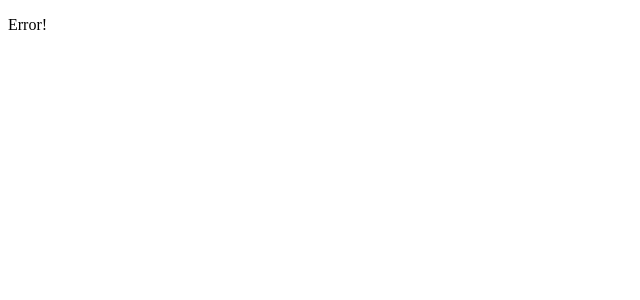
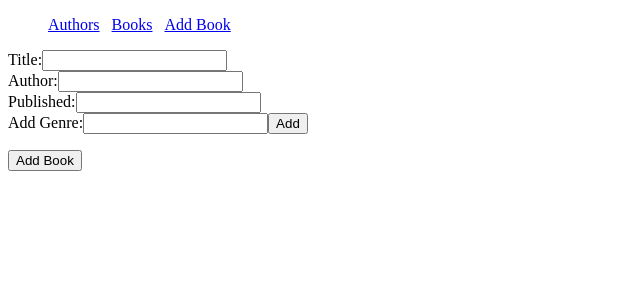
Before and after one commit to Thomas-J-A/graphql-library, a React (Vite) app in the folder packages/client/: page /add-book in a window 1280 px wide. Before the commit this address had no page. Shown: the top 300 px of the page, without its empty margins (0-640 px from the left). Built offline with nearby package versions, Linux system fonts and the light colour scheme.

Commit message:
Complete exercise 8.10

```diff
--- a/packages/client/src/components/MainNav/MainNav.jsx
+++ b/packages/client/src/components/MainNav/MainNav.jsx
@@ -12,6 +12,9 @@ const MainNav = () => {
         <S.NavItem>
           <Link to={`/books`}>Books</Link>
         </S.NavItem>
+        <S.NavItem>
+          <Link to={`/add-book`}>Add Book</Link>
+        </S.NavItem>
       </S.NavList>
     </S.MainNav>
   );
--- a/packages/client/src/main.jsx
+++ b/packages/client/src/main.jsx
@@ -5,6 +5,7 @@ import { ApolloClient, InMemoryCache, ApolloProvider } from '@apollo/client';
 import App from './App.jsx';
 import IndexPage from './pages/Index/IndexPage/IndexPage';
 import BooksPage from './pages/Books/BooksPage/BooksPage';
+import AddBookPage from './pages/AddBook/AddBookPage/AddBookPage.jsx';
 
 const client = new ApolloClient({
   uri: 'http://localhost:4000',
@@ -22,6 +23,10 @@ const router = createBrowserRouter([
         path: '/books',
         element: <BooksPage />,
       },
+      {
+        path: '/add-book',
+        element: <AddBookPage />,
+      },
     ],
   },
 ]);
--- /dev/null
+++ b/packages/client/src/pages/AddBook/AddBookPage/AddBookPage.jsx
@@ -0,0 +1,102 @@
+import { useState } from 'react';
+import { useNavigate } from 'react-router-dom';
+import { useMutation } from '@apollo/client';
+
+import { ADD_BOOK_MUTATION } from './mutations/addBook.mutation';
+import { GET_BOOKS_QUERY } from '../../Books/BooksPage/queries/getBooks.query';
+import { GET_AUTHORS_QUERY } from '../../Index/IndexPage/queries/getAuthors.query';
+
+import * as S from './AddBookPage.styled';
+
+const AddBookPage = () => {
+  const [title, setTitle] = useState('');
+  const [author, setAuthor] = useState('');
+  const [published, setPublished] = useState('');
+  const [genres, setGenres] = useState([]);
+  const [newGenre, setNewGenre] = useState('');
+  const navigate = useNavigate();
+  const [addBook] = useMutation(ADD_BOOK_MUTATION, {
+    refetchQueries: [{ query: GET_BOOKS_QUERY }, { query: GET_AUTHORS_QUERY }],
+  });
+
+  const handleSubmit = async (e) => {
+    e.preventDefault();
+
+    await addBook({
+      variables: { title, author, published: Number(published), genres },
+    });
+
+    navigate('/books');
+  };
+
+  const handleAddGenre = () => {
+    // Don't add empty strings
+    if (!newGenre) return;
+
+    // Add new genre to genres list
+    setGenres((prev) => [...prev, newGenre]);
+    setNewGenre('');
+  };
+
+  const genresList = (
+    <ul>
+      {genres.map((g, i) => (
+        <li key={i}>{g}</li>
+      ))}
+    </ul>
+  );
+
+  return (
+    <S.AddBookPage>
+      <form onSubmit={handleSubmit}>
+        <div>
+          <label>
+            Title:
+            <input
+              type="text"
+              value={title}
+              onChange={({ target }) => setTitle(target.value)}
+            />
+          </label>
+        </div>
+        <div>
+          <label>
+            Author:
+            <input
+              type="text"
+              value={author}
+              onChange={({ target }) => setAuthor(target.value)}
+            />
+          </label>
+        </div>
+        <div>
+          <label>
+            Published:
+            <input
+              type="number"
+              value={published}
+              onChange={({ target }) => setPublished(target.value)}
+            />
+          </label>
+        </div>
+        <div>
+          <label>
+            Add Genre:
+            <input
+              type="text"
+              value={newGenre}
+              onChange={({ target }) => setNewGenre(target.value)}
+            />
+          </label>
+          <button type="button" onClick={handleAddGenre}>
+            Add
+          </button>
+        </div>
+        {genresList}
+        <button type="submit">Add Book</button>
+      </form>
+    </S.AddBookPage>
+  );
+};
+
+export default AddBookPage;
--- /dev/null
+++ b/packages/client/src/pages/AddBook/AddBookPage/AddBookPage.styled.js
@@ -0,0 +1,3 @@
+import styled from 'styled-components';
+
+export const AddBookPage = styled.div``;
--- /dev/null
+++ b/packages/client/src/pages/AddBook/AddBookPage/mutations/addBook.mutation.js
@@ -0,0 +1,21 @@
+import { gql } from '@apollo/client';
+
+export const ADD_BOOK_MUTATION = gql`
+  mutation AddBook(
+    $title: String
+    $author: String
+    $published: Int
+    $genres: [String]
+  ) {
+    addBook(
+      title: $title
+      author: $author
+      published: $published
+      genres: $genres
+    ) {
+      title
+      author
+      published
+    }
+  }
+`;
```
